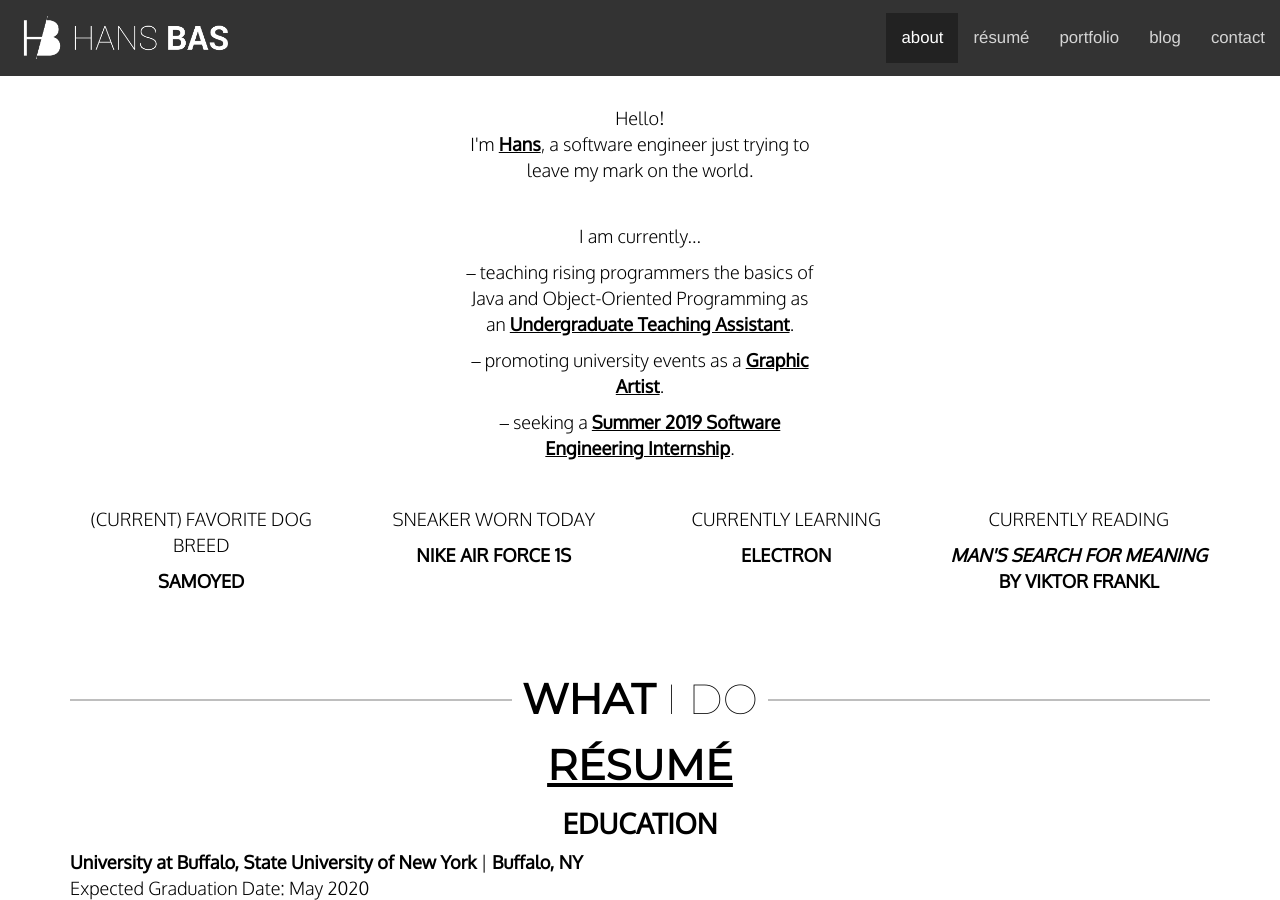
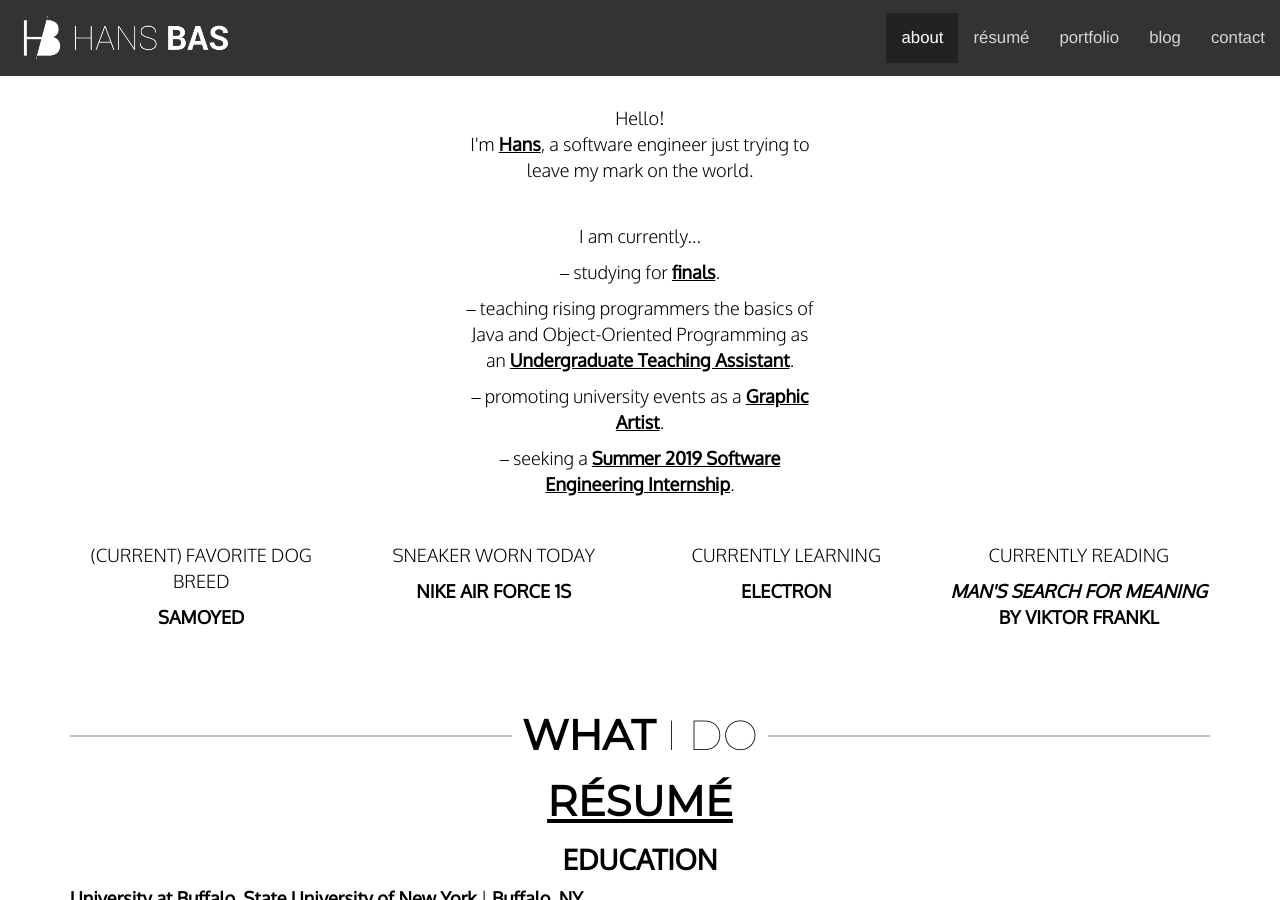
Before and after one commit to haanmiba/haanmiba.github.io, a Jekyll site: the page built from index.md, in a window 1280 px wide and 900 px high, scrolled down 833 px. Built offline with Jekyll 4.4.1, drawn with Linux system fonts in a browser that asks for light colours; nearby versions of some CDN libraries.

Commit message:
Update about.yml

```diff
--- a/_data/about.yml
+++ b/_data/about.yml
@@ -1,4 +1,6 @@
 currently:
+  - action: 'studying for'
+    subject: 'finals'
   - action: 'teaching rising programmers the basics of Java and Object-Oriented Programming as an'
     subject: 'Undergraduate Teaching Assistant'
   - action: 'promoting university events as a '
```
